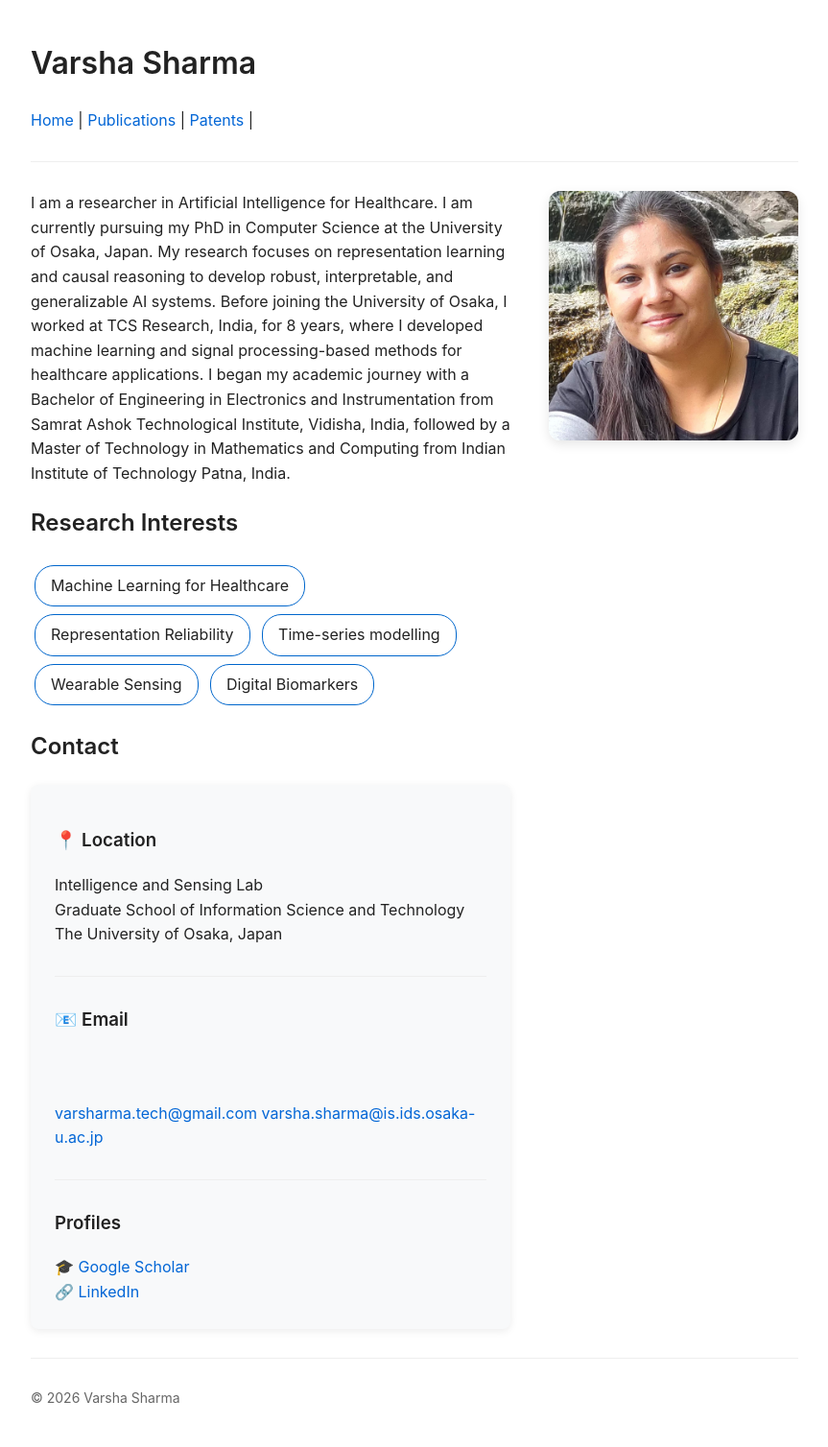
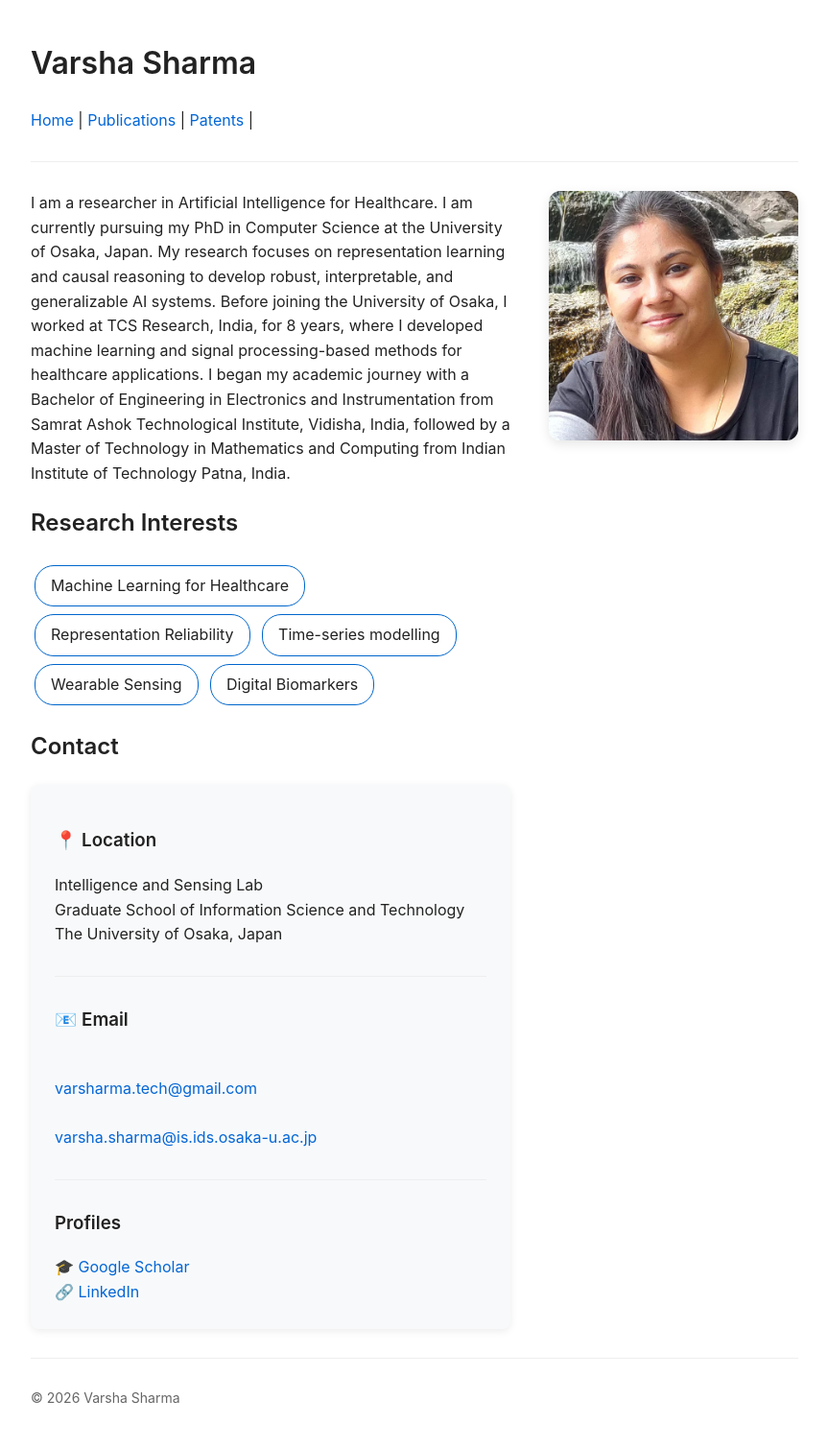
Before and after one commit to shavarsha/shavarsha.github.io, a Jekyll site: the page built from index.md, in a window 1280 px wide. Shown: the whole page at 96% size, without its empty margins (208-1071 px from the left). Built offline with Jekyll 4.4.1, drawn with Linux system fonts in a browser that asks for light colours.

Commit message:
Update index.md

```diff
--- a/index.md
+++ b/index.md
@@ -53,13 +53,13 @@ The University of Osaka, Japan
 
 <h3>📧 Email</h3>
 
-<a href="mailto:varsharma.tech@gmail.com"><br><br>
+<a href="mailto:varsharma.tech@gmail.com"><br>
 varsharma.tech@gmail.com
-</a>
+</a><br>
 
-<a href="mailto:varsha.sharma@is.ids.osaka-u.ac.jp">
+<a href="mailto:varsha.sharma@is.ids.osaka-u.ac.jp"><br>
 varsha.sharma@is.ids.osaka-u.ac.jp
-</a>
+</a><br>
 
 <hr>
 
@@ -67,7 +67,7 @@ varsha.sharma@is.ids.osaka-u.ac.jp
 
 🎓 <a href="https://scholar.google.com/citations?hl=en&user=fdnMEAQAAAAJ">Google Scholar</a>
 <br>
-🔗 <a href="https://www.linkedin.com/in/varsha-sharma-6aa32755/">LinkedIn</a><br>
+🔗 <a href="https://www.linkedin.com/in/varsha-sharma-6aa32755/">LinkedIn</a>
 
 </div>
 
```
